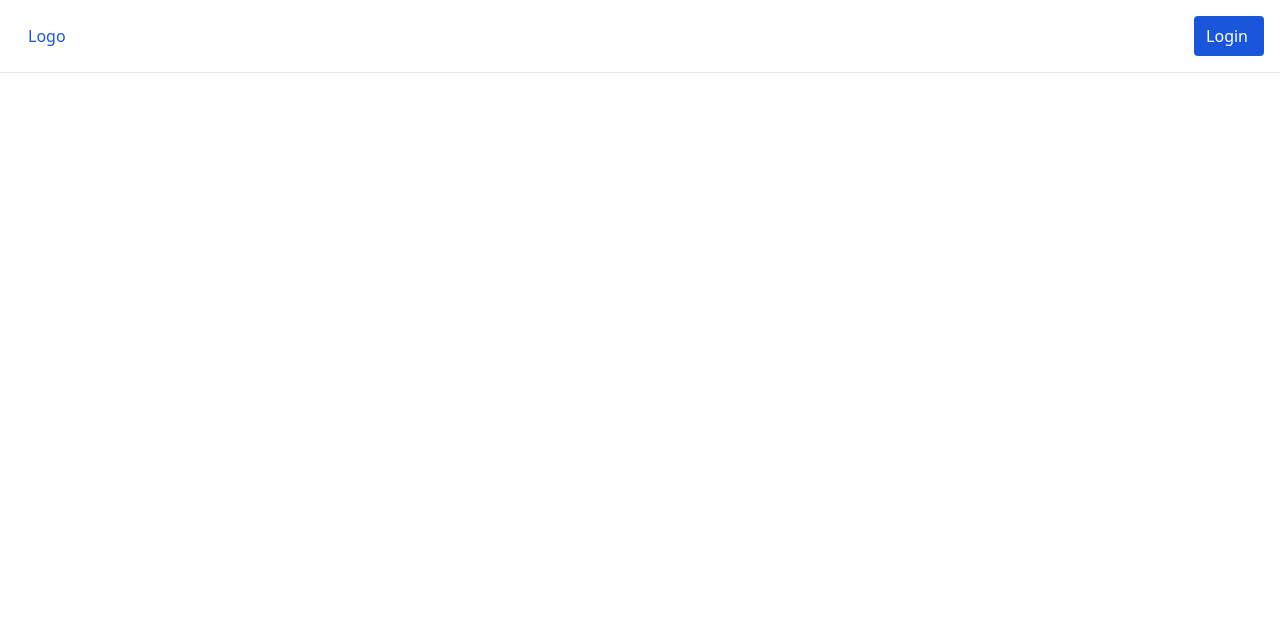
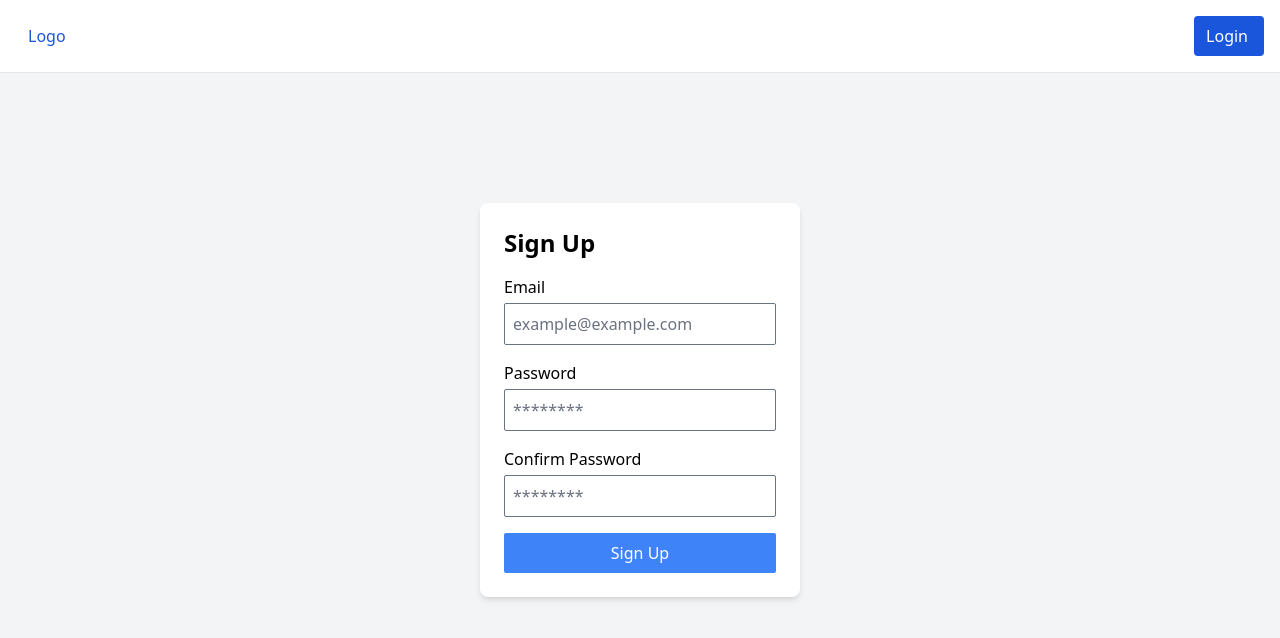
Before and after one commit to micjef/cek, a React (Vite) app: page /signup in a window 1280 px wide. Before the commit this address had no page. Shown: the top 638 px of the page. Built offline with nearby package versions, Linux system fonts and the light colour scheme.

Commit message:
create signin and signup page

```diff
--- a/src/App.tsx
+++ b/src/App.tsx
@@ -4,6 +4,8 @@ import Navbar from "components/Navbar";
 import HomePage from "src/pages/Home";
 import MyIdeaPage from 'src/pages/MyIdea';
 import CreateIdeaPage from 'src/pages/CreateIdea';
+import SignInPage from 'src/pages/SignIn';
+import SignUpPage from 'src/pages/SignUp';
 
 function App() {
 	return (
@@ -13,6 +15,8 @@ function App() {
 				<Route path="/" element={<HomePage />} />
 				<Route path="/my-idea" element={<MyIdeaPage />} />
 				<Route path="/create-idea" element={<CreateIdeaPage />} />
+				<Route path="/signin" element={<SignInPage />} />
+				<Route path="/signup" element={<SignUpPage />} />
 			</Routes>
 		</>
 	);
--- /dev/null
+++ b/src/pages/SignIn/index.tsx
@@ -0,0 +1,54 @@
+import { useState } from 'react';
+
+const SignInPage = () => {
+  const [email, setEmail] = useState('');
+  const [password, setPassword] = useState('');
+
+  const handleSignIn = () => {
+    // You can implement your sign-in logic here
+    console.log('Email:', email);
+    console.log('Password:', password);
+  };
+
+  return (
+    <div className="flex justify-center items-center h-screen bg-gray-100">
+      <div className="bg-white p-6 rounded-lg shadow-md w-80">
+        <h1 className="text-2xl font-semibold mb-4">Sign In</h1>
+        <div className="mb-4">
+          <label htmlFor="email" className="block font-medium mb-1">
+            Email
+          </label>
+          <input
+            type="email"
+            id="email"
+            className="w-full p-2 border rounded-sm focus:ring-blue-500 focus:border-blue-500"
+            value={email}
+            onChange={(e) => setEmail(e.target.value)}
+            placeholder="example@example.com"
+          />
+        </div>
+        <div className="mb-6">
+          <label htmlFor="password" className="block font-medium mb-1">
+            Password
+          </label>
+          <input
+            type="password"
+            id="password"
+            className="w-full p-2 border rounded-sm focus:ring-blue-500 focus:border-blue-500"
+            value={password}
+            onChange={(e) => setPassword(e.target.value)}
+            placeholder="********"
+          />
+        </div>
+        <button
+          className="w-full bg-blue-500 text-white py-2 rounded-sm hover:bg-blue-600"
+          onClick={handleSignIn}
+        >
+          Sign In
+        </button>
+      </div>
+    </div>
+  );
+};
+
+export default SignInPage;
--- /dev/null
+++ b/src/pages/SignUp/index.tsx
@@ -0,0 +1,114 @@
+import { useState } from "react";
+
+const SignUpPage = () => {
+  const [email, setEmail] = useState("");
+  const [password, setPassword] = useState("");
+  const [confirmPassword, setConfirmPassword] = useState("");
+  const [passwordErrors, setPasswordErrors] = useState<string[]>([]);
+
+  const handleSignUp = () => {
+    // You can implement your sign-up logic here
+    console.log("Email:", email);
+    console.log("Password:", password);
+  };
+
+  const handlePasswordChange = (value: string) => {
+    setPassword(value);
+
+    const errors: string[] = [];
+
+    // Password requirements validation
+    if (value.length < 8) {
+      errors.push("Password should have at least 8 characters.");
+    }
+    if (!/[A-Z]/.test(value)) {
+      errors.push("Password should have at least 1 uppercase letter.");
+    }
+    if (!/[0-9]/.test(value)) {
+      errors.push("Password should have at least 1 number.");
+    }
+    if (!/[!@#$%^&*(),.?":{}|<>]/.test(value)) {
+      errors.push("Password should have at least 1 unique character.");
+    }
+
+    setPasswordErrors(errors);
+  };
+
+  const handleConfirmPasswordChange = (value: string) => {
+    setConfirmPassword(value);
+  };
+
+  return (
+    <div className="flex justify-center items-center h-screen bg-gray-100">
+      <div className="bg-white p-6 rounded-lg shadow-md w-80">
+        <h1 className="text-2xl font-semibold mb-4">Sign Up</h1>
+        <div className="mb-4">
+          <label htmlFor="email" className="block font-medium mb-1">
+            Email
+          </label>
+          <input
+            type="email"
+            id="email"
+            className="w-full p-2 border rounded-sm focus:ring-blue-500 focus:border-blue-500"
+            value={email}
+            onChange={(e) => setEmail(e.target.value)}
+            placeholder="example@example.com"
+          />
+        </div>
+        <div className="mb-4">
+          <label htmlFor="password" className="block font-medium mb-1">
+            Password
+          </label>
+          <input
+            type="password"
+            id="password"
+            className="w-full p-2 border rounded-sm focus:ring-blue-500 focus:border-blue-500"
+            value={password}
+            onChange={(e) => handlePasswordChange(e.target.value)}
+            placeholder="********"
+          />
+          {passwordErrors.map((error, index) => (
+            <p key={index} className="text-red-500 text-xs mb-2">
+              {error}
+            </p>
+          ))}
+        </div>
+        <div className="mb-4">
+          <label htmlFor="confirmPassword" className="block font-medium mb-1">
+            Confirm Password
+          </label>
+          <input
+            type="password"
+            id="confirmPassword"
+            className="w-full p-2 border rounded-sm focus:ring-blue-500 focus:border-blue-500"
+            value={confirmPassword}
+            onChange={(e) => handleConfirmPasswordChange(e.target.value)}
+            placeholder="********"
+          />
+          {password !== confirmPassword && (
+            <p className="text-red-500 text-xs mb-2">Passwords do not match.</p>
+          )}
+        </div>
+        {passwordErrors.map((error, index) => (
+          <p key={index} className="text-red-500 text-xs mb-2">
+            {error}
+          </p>
+        ))}
+        <button
+          className="w-full bg-blue-500 text-white py-2 rounded-sm hover:bg-blue-600"
+          onClick={handleSignUp}
+          disabled={
+            password !== confirmPassword ||
+            passwordErrors.length > 0 ||
+            password === "" ||
+            confirmPassword === ""
+          }
+        >
+          Sign Up
+        </button>
+      </div>
+    </div>
+  );
+};
+
+export default SignUpPage;
```
